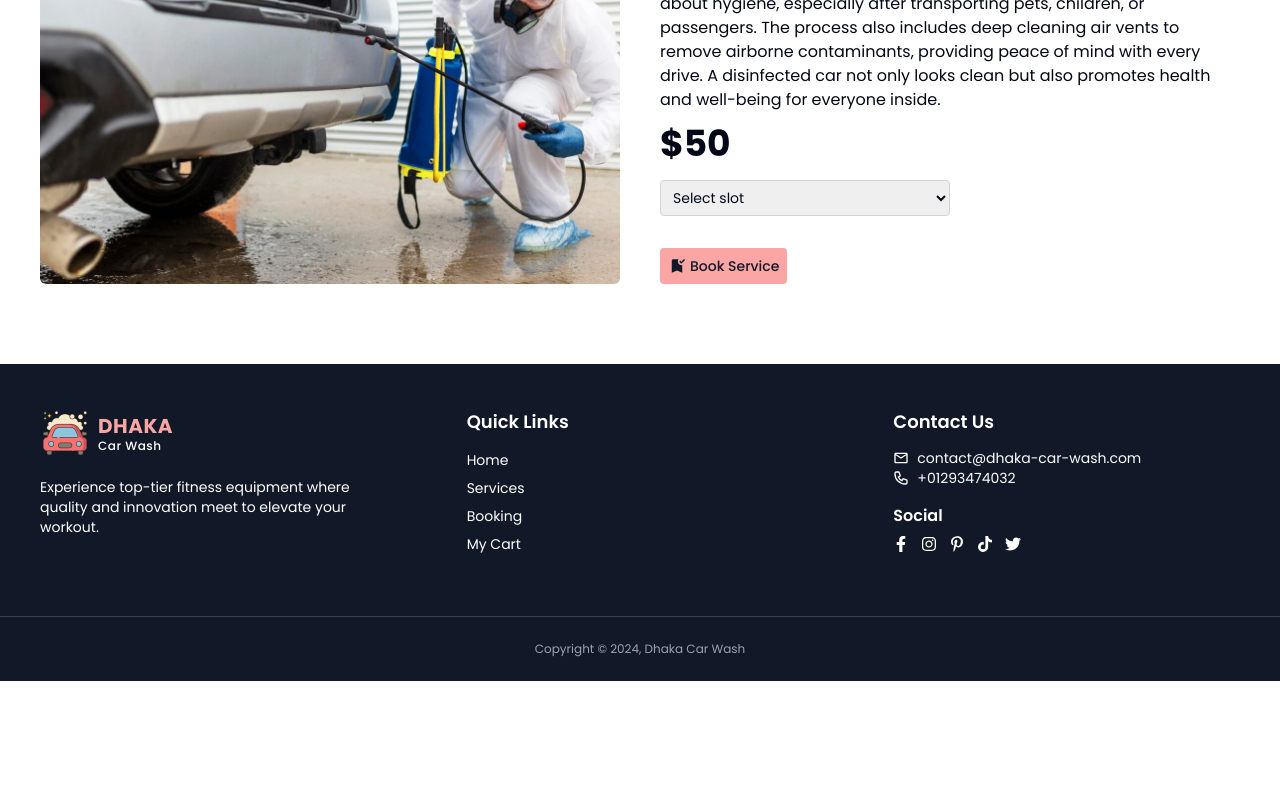
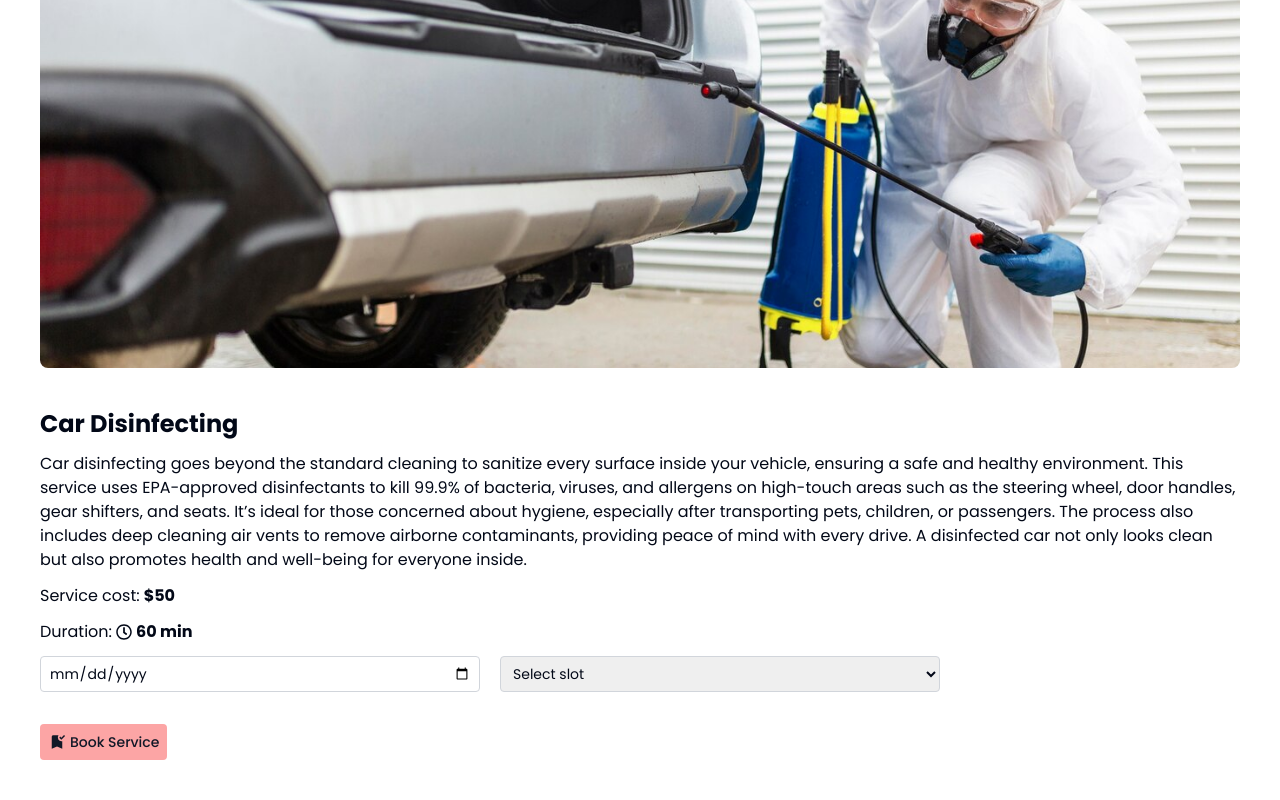
Before and after one commit to raian-shahrear/dhaka-car-wash-client, a React (Vite) app: page /services/1 in a window 1280 px wide. Shown: the part 300-1100 px from the top of the page. Before the commit the page ends 981 px from the top, so only its background shows below. Built offline with nearby package versions, Linux system fonts and the light colour scheme.

Commit message:
service-details page add

```diff
--- a/src/pages/beforeLogin/booking/Booking.tsx
+++ b/src/pages/beforeLogin/booking/Booking.tsx
@@ -4,8 +4,8 @@ import { MdBookmarkAdded } from "react-icons/md";
 import { Link } from "react-router-dom";
 
 const Booking = () => {
-    return (
-        <section className="container mx-auto px-4 lg:px-10 xxl:px-0 pt-20 lg:pt-32 min-h-[67vh]">
+  return (
+    <section className="container mx-auto px-4 lg:px-10 xxl:px-0 pt-10 lg:pt-32 min-h-[67vh]">
       <div className="mb-10 grid lg:grid-cols-2 gap-x-10 gap-y-6">
         <div>
           <img
@@ -15,23 +15,11 @@ const Booking = () => {
           />
         </div>
         <div>
-          <p className="font-bold text-2xl">Car Disinfecting</p>
-          <p className="text-base my-3">
-            Car disinfecting goes beyond the standard cleaning to sanitize every
-            surface inside your vehicle, ensuring a safe and healthy
-            environment. This service uses EPA-approved disinfectants to kill
-            99.9% of bacteria, viruses, and allergens on high-touch areas such
-            as the steering wheel, door handles, gear shifters, and seats. It’s
-            ideal for those concerned about hygiene, especially after
-            transporting pets, children, or passengers. The process also
-            includes deep cleaning air vents to remove airborne contaminants,
-            providing peace of mind with every drive. A disinfected car not only
-            looks clean but also promotes health and well-being for everyone
-            inside.
-          </p>
-          <p className="font-bold text-4xl mb-4">$50</p>
+          <p className="font-bold text-2xl mb-2">Car Disinfecting</p>
+          <p className="font-semibold text-lg mb-4">$50</p>
           <div>
-            <select className="border border-gray-300 w-full sm:w-2/4 h-9 px-2 py-2 text-sm rounded-sm">
+          <div>
+            <select className="border border-gray-300 w-full h-9 px-2 py-2 text-sm rounded-sm">
               <option value="">Select slot</option>
               <option value="12:00 - 13:00" disabled={true}>
                 12:00 - 13:00
@@ -39,6 +27,10 @@ const Booking = () => {
               <option value="13:00 - 14:00">13:00 - 14:00</option>
               <option value="14:00 - 15:00">14:00 - 15:00</option>
             </select>
+          </div>
+          <div>
+
+          </div>
           </div>
 
           <div className="mt-8">
@@ -54,7 +46,7 @@ const Booking = () => {
         </div>
       </div>
     </section>
-    );
+  );
 };
 
 export default Booking;
--- a/src/pages/beforeLogin/home/HomeContact.tsx
+++ b/src/pages/beforeLogin/home/HomeContact.tsx
@@ -7,7 +7,7 @@ import { toast } from "sonner";
 const HomeContact = () => {
   return (
     <section
-      className="container mx-auto px-4 lg:px-10 xxl:px-0 pt-4 mb-10"
+      className="container mx-auto px-4 lg:px-10 pt-4 mb-10"
       data-aos="fade-right"
       data-aos-easing="ease-out-cubic"
       data-aos-duration="1000"
--- a/src/pages/beforeLogin/home/HomeFeatured.tsx
+++ b/src/pages/beforeLogin/home/HomeFeatured.tsx
@@ -7,7 +7,7 @@ import { Link } from "react-router-dom";
 
 const HomeFeatured = () => {
   return (
-    <section className="container mx-auto px-4 lg:px-10 xxl:px-0 pt-10 mb-10">
+    <section className="container mx-auto px-4 lg:px-10 pt-10 mb-10">
       <div className="text-center mb-10">
         <h2 className="text-2xl font-bold text-gray-900 mb-3">
           Our Best Services
--- a/src/pages/beforeLogin/home/HomeReview.tsx
+++ b/src/pages/beforeLogin/home/HomeReview.tsx
@@ -62,7 +62,7 @@ const HomeReview = () => {
         />
         <div className="bg-feature-overlay w-full h-full absolute top-0 left-0"></div>
         <div className="w-full absolute top-2/4 left-2/4 -translate-x-2/4 -translate-y-2/4">
-          <div className="container mx-auto px-4 lg:px-10 xxl:px-0">
+          <div className="container mx-auto px-4 lg:px-10">
             <div className="text-center mb-8 sm:mb-10">
               <h2 className="text-2xl font-bold text-white mb-3">
                 Client Review
--- a/src/pages/beforeLogin/services/ServiceDetails.tsx
+++ b/src/pages/beforeLogin/services/ServiceDetails.tsx
@@ -1,22 +1,23 @@
 import serviceImg from "@/assets/home/services/Car Disinfecting.jpg";
 import { Button } from "@/components/ui/button";
+import { FaRegClock } from "react-icons/fa";
 import { MdBookmarkAdded } from "react-icons/md";
 import { Link } from "react-router-dom";
 
 const ServiceDetails = () => {
   return (
-    <section className="container mx-auto px-4 lg:px-10 xxl:px-0 pt-20 lg:pt-32 min-h-[67vh]">
-      <div className="mb-10 grid lg:grid-cols-2 gap-x-10 gap-y-6">
-        <div>
+    <div className="pt-10 lg:pt-32 min-h-[67vh]">
+      <div className="container mx-auto p-4 lg:p-10 shadow-lg">
+        <section className="h-full lg:h-[500px] mb-10">
           <img
             src={serviceImg}
             alt="service"
-            className="w-full h-full object-cover object-center rounded-md"
+            className=" w-full h-full object-cover object-center rounded-lg"
           />
-        </div>
-        <div>
-          <p className="font-bold text-2xl">Car Disinfecting</p>
-          <p className="text-base my-3">
+        </section>
+        <section>
+          <p className="font-bold text-2xl mb-3">Car Disinfecting</p>
+          <p className="text-base mb-3">
             Car disinfecting goes beyond the standard cleaning to sanitize every
             surface inside your vehicle, ensuring a safe and healthy
             environment. This service uses EPA-approved disinfectants to kill
@@ -29,9 +30,20 @@ const ServiceDetails = () => {
             looks clean but also promotes health and well-being for everyone
             inside.
           </p>
-          <p className="font-bold text-4xl mb-4">$50</p>
-          <div>
-            <select className="border border-gray-300 w-full sm:w-2/4 h-9 px-2 py-2 text-sm rounded-sm">
+          <p className="text-base mb-3 flex items-center gap-1">
+            <span>Service cost:</span> <span className="font-bold">$50</span>
+          </p>
+          <p className="text-base flex items-center gap-1 mb-3">
+            <span>Duration: </span>
+            <FaRegClock />
+            <span className="font-bold">60 min</span>
+          </p>
+          <div className="grid sm:grid-cols-2 gap-5 w-full lg:w-3/4">
+            <input
+              type="date"
+              className="border border-gray-300 h-9 px-2 py-1 text-sm rounded-sm"
+            />
+            <select className="border border-gray-300 h-9 px-2 py-1 text-sm rounded-sm">
               <option value="">Select slot</option>
               <option value="12:00 - 13:00" disabled={true}>
                 12:00 - 13:00
@@ -42,7 +54,7 @@ const ServiceDetails = () => {
           </div>
 
           <div className="mt-8">
-            <Link to="/booking">
+            <Link to="/booking" className="inline-block">
               <Button className="bg-red-300 text-gray-900 h-fit text-sm py-2 px-2 rounded transition-all duration-300 hover:bg-red-400 flex items-center gap-1">
                 <span className="text-lg">
                   <MdBookmarkAdded />
@@ -51,9 +63,9 @@ const ServiceDetails = () => {
               </Button>
             </Link>
           </div>
-        </div>
+        </section>
       </div>
-    </section>
+    </div>
   );
 };
 
--- a/src/pages/beforeLogin/services/ServiceFilter.tsx
+++ b/src/pages/beforeLogin/services/ServiceFilter.tsx
@@ -49,7 +49,7 @@ const ServiceFilter: FC<ServicesFilterProps> = ({
           <select
             name="sorting"
             id="sorting"
-            className="border border-gray-300 w-full h-9 px-2 py-2 text-sm rounded-sm"
+            className="border border-gray-300 w-full h-9 px-1 py-2 text-sm rounded-sm"
             onChange={(e) => setSortByPrice(e.target.value)}
           >
             <option value="">Sort by price</option>
--- a/src/pages/beforeLogin/services/Services.tsx
+++ b/src/pages/beforeLogin/services/Services.tsx
@@ -15,7 +15,7 @@ const Services = () => {
   console.log({ search, filterByMinPrice, filterByMaxPrice, sortByPrice });
 
   return (
-    <div className="container mx-auto px-4 lg:px-10 xxl:px-0 pt-20 lg:pt-32 min-h-[67vh]">
+    <div className="container mx-auto px-4 lg:px-10 pt-20 lg:pt-32 min-h-[67vh]">
       <ServiceFilter
         setSearch={setSearch}
         setFilterByMinPrice={setFilterByMinPrice}
@@ -43,7 +43,7 @@ const Services = () => {
                 <FaRegClock />
                 <span>60 min</span>
               </p>
-              <Link to="/services/1">
+              <Link to="/services/1" className="inline-block">
                 <Button className="py-1 h-fit text-sm flex items-center gap-1">
                   <span>Details</span>
                   <FaArrowRight />
@@ -69,7 +69,7 @@ const Services = () => {
                 <FaRegClock />
                 <span>60 min</span>
               </p>
-              <Link to="/services/1">
+              <Link to="/services/1" className="inline-block">
                 <Button className="py-1 h-fit text-sm flex items-center gap-1">
                   <span>Details</span>
                   <FaArrowRight />
@@ -95,7 +95,7 @@ const Services = () => {
                 <FaRegClock />
                 <span>60 min</span>
               </p>
-              <Link to="/services/1">
+              <Link to="/services/1" className="inline-block">
                 <Button className="py-1 h-fit text-sm flex items-center gap-1">
                   <span>Details</span>
                   <FaArrowRight />
@@ -121,7 +121,7 @@ const Services = () => {
                 <FaRegClock />
                 <span>60 min</span>
               </p>
-              <Link to="/services/1">
+              <Link to="/services/1" className="inline-block">
                 <Button className="py-1 h-fit text-sm flex items-center gap-1">
                   <span>Details</span>
                   <FaArrowRight />
```
